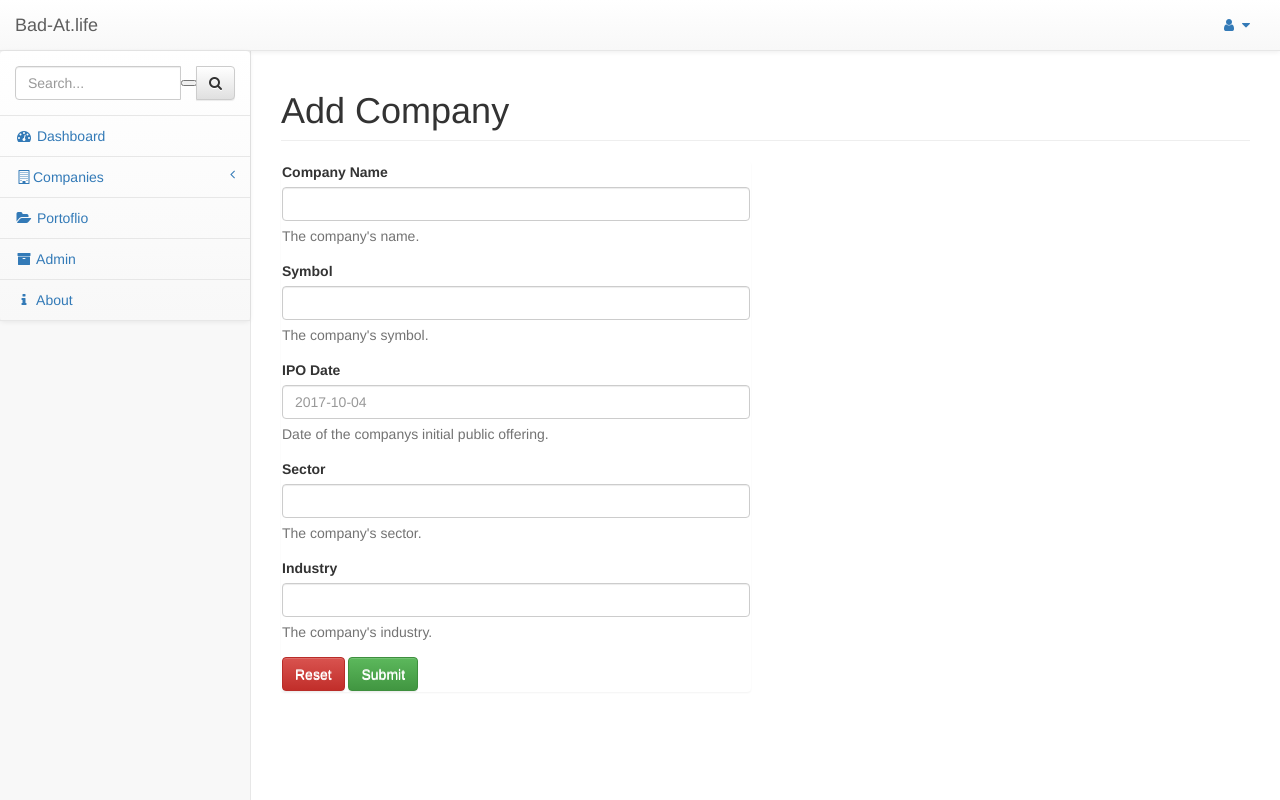
After one commit to politeauthority/stocky, a Flask app: page /admin/company/form in a window 1280 px wide. The commit adds this page. Run offline with Flask 2, Linux system fonts and the light colour scheme; the visitor is signed in with stand-in values (Sample User, id 1); parts of the project's set-up code (start-up, migrations or seed data) failed here and were passed over; some libraries are stand-ins or nearby versions.

Commit message:
Adding admin section and add company, updating company model ipo_date

```diff
--- a/app/__init__.py
+++ b/app/__init__.py
@@ -36,6 +36,7 @@ from controllers.company import company as ctrl_company
 from controllers.portfolio import portfolio as ctrl_portfolio
 from controllers.search import search as ctrl_search
 from controllers.auth import auth as ctrl_auth
+from controllers.admin import admin as ctrl_admin
 
 
 def register_logging(app):
@@ -74,6 +75,7 @@ def register_blueprints(app):
     app.register_blueprint(ctrl_portfolio)
     app.register_blueprint(ctrl_search)
     app.register_blueprint(ctrl_auth)
+    app.register_blueprint(ctrl_admin)
 
 
 def register_api(app):
--- /dev/null
+++ b/app/controllers/admin.py
@@ -0,0 +1,49 @@
+"""Company - Controller
+
+"""
+
+from flask import Blueprint, render_template, request, redirect
+
+from app.models.company import Company
+from app.helpers.decorators import requires_auth
+
+admin = Blueprint('Admin', __name__, url_prefix='/admin')
+
+
+@admin.route('')
+@requires_auth
+def index():
+    """
+    Admin Index
+
+    """
+    return render_template('admin/index.html')
+
+
+@admin.route('/company/form')
+@requires_auth
+def form_company():
+    """
+    Form to add a new company.
+
+    """
+    return render_template('admin/add_company.html')
+
+
+@admin.route('/company/add', methods=['POST'])
+@requires_auth
+def add_company():
+    """
+    Method to save new company.
+    """
+    company = Company()
+
+    company.name = request.form['company_name']
+    company.symbol = request.form['company_symbol']
+    company.ipo_year = request.form['company_ipo_date']
+    company.sector = request.form['company_sector']
+    company.industry = request.form['company_industry']
+    company.save()
+    return redirect('/company/%s' % company.symbol)
+    return ''
+# End File: stocky/app/controllers/company.py
--- a/app/models/company.py
+++ b/app/models/company.py
@@ -14,9 +14,9 @@ class Company(Base):
 
     symbol = Column(String(10), nullable=False)
     name = Column(String(128), nullable=False)
-    price = Column(Float, nullable=False)
+    price = Column(Float)
     market_cap = Column(Float)
-    ipo_year = Column(String(20))
+    ipo_date = Column(DateTime)
     sector = Column(String(128))
     industry = Column(String(128))
     exchange = Column(String(128))
@@ -46,7 +46,7 @@ class Company(Base):
         self.symbol = obj.symbol
         self.name = obj.name
         self.market_cap = obj.market_cap
-        self.ipo_year = obj.ipo_year
+        self.ipo_date = obj.ipo_date
         self.sector = obj.sector
         self.industry = obj.industry
         self.exchange = obj.exchange
--- /dev/null
+++ b/app/templates/admin/add_company.html
@@ -0,0 +1,46 @@
+{% extends "layout.html" %}
+{%block title%}Portfolio{%endblock%}
+{% block content %}
+<div id="page-wrapper">
+    <div class="row">
+        <div class="col-lg-12">
+            <h1 class="page-header">Add Company</h1>
+        </div>
+    </div>
+    <div class="row">
+        <div class="col-lg-6">
+            <div class="panel">
+                <form role="form" action="/admin/company/add" method="POST" lpformnum="1" _lpchecked="1">
+                    <div class="form-group">
+                        <label>Company Name</label>
+                        <input name="company_name" class="form-control">
+                        <p class="help-block">The company's name.</p>
+                    </div>
+                    <div class="form-group">
+                        <label>Symbol</label>
+                        <input name="company_symbol" class="form-control">
+                        <p class="help-block">The company's symbol.</p>
+                    </div>
+                    <div class="form-group">
+                        <label>IPO Date</label>
+                        <input name="company_ipo_date" class="form-control" placeholder="2017-10-04">
+                        <p class="help-block">Date of the companys initial public offering.</p>
+                    </div>
+                    <div class="form-group">
+                        <label>Sector</label>
+                        <input name="company_sector" class="form-control">
+                        <p class="help-block">The company's sector.</p>
+                    </div>
+                    <div class="form-group">
+                        <label>Industry</label>
+                        <input name="company_industry" class="form-control">
+                        <p class="help-block">The company's industry.</p>
+                    </div>
+                    <button type="reset" class="btn btn-default btn-danger">Reset</button>
+                    <button type="submit" class="btn btn-default btn-success">Submit</button>
+                </form>
+            </div>
+        </div>
+    </div>
+</div>
+{%endblock%}
--- a/app/templates/layout.html
+++ b/app/templates/layout.html
@@ -98,6 +98,11 @@
                                     <a href="/portfolio"><i class="fa fa-folder-open fa-fw"></i> Portoflio</a>
                                 </li>
                             {%endif%}
+                            {%if session.get('authenticated')%}
+                                <li>
+                                    <a href="/admin"><i class="fa fa-archive fa-fw"></i> Admin</a>
+                                </li>
+                            {%endif%}
                             <li>
                                 <a href="/about"><i class="fa fa-info fa-fw"></i> About</a>
                             </li>
```
Also changed, not shown: app/helpers/jinja_filters.py (+10 -0 lines), app/templates/admin/index.html (added, +18 -0 lines), app/templates/portfolio/add_event.html (+4 -4 lines).
